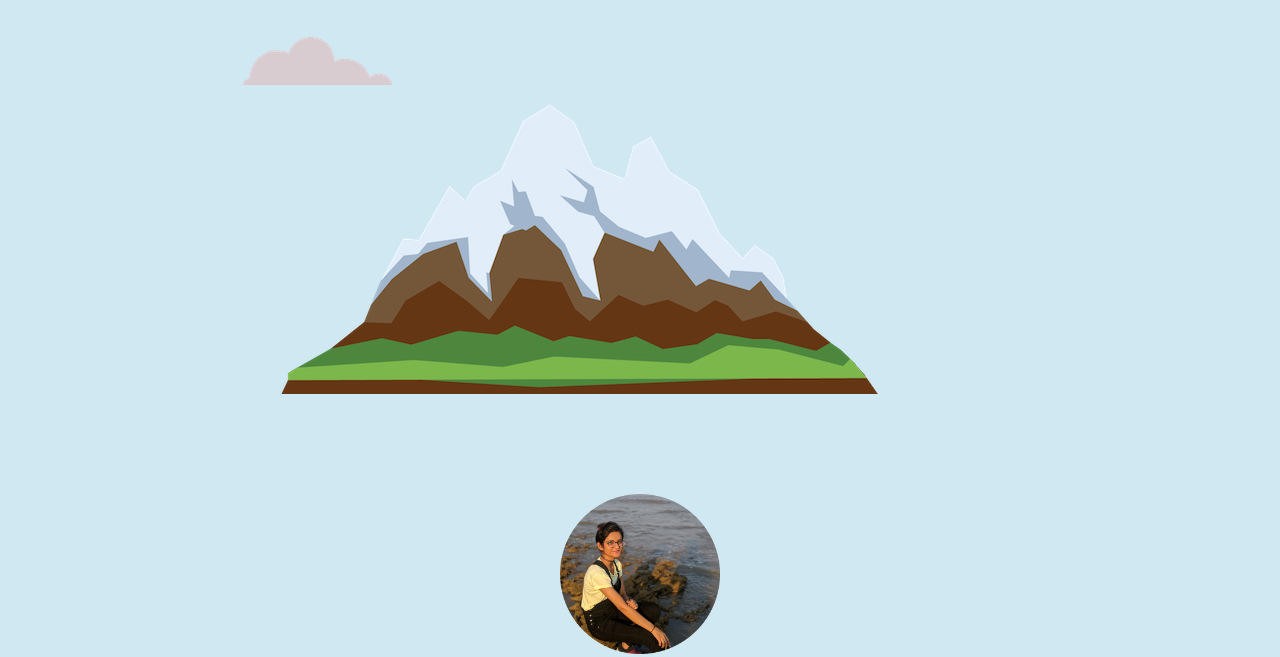
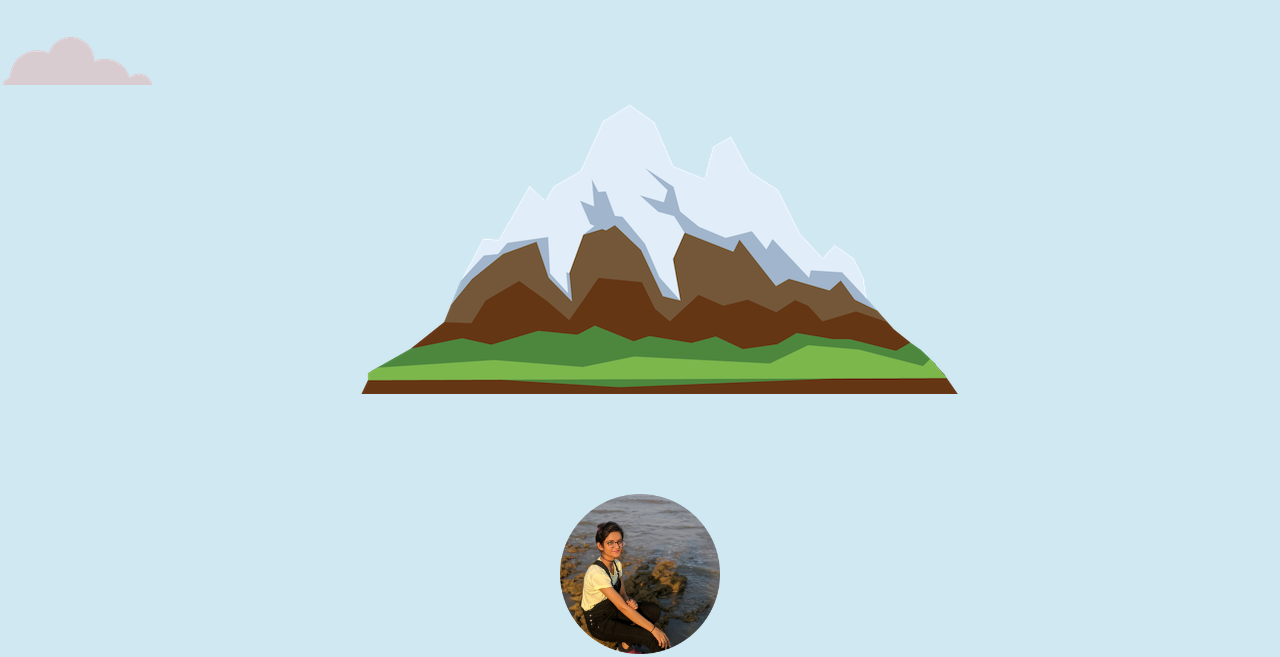
Before and after one commit to rj-riddhi/CSS-Site, a plain HTML site: page index.html in a window 1280 px wide. Shown: the part 440-1097 px from the top of the page. Drawn offline with nearby package versions, Linux system fonts and the light colour scheme.

Commit message:
Update Styles.css

```diff
--- a/CSS/Styles.css
+++ b/CSS/Styles.css
@@ -74,13 +74,13 @@ p{
   position: absolute;
   margin: auto 5rem auto auto;
   display: block;
-  padding-left: 15rem;
+  padding :4rem auto auto 15rem;
 
 }
 .mountain{
   display: block;
   position: relative;
-  margin: auto 25rem auto auto;
+  margin: auto 20rem auto auto;
 }
 .header{
   line-height: 2;
```
